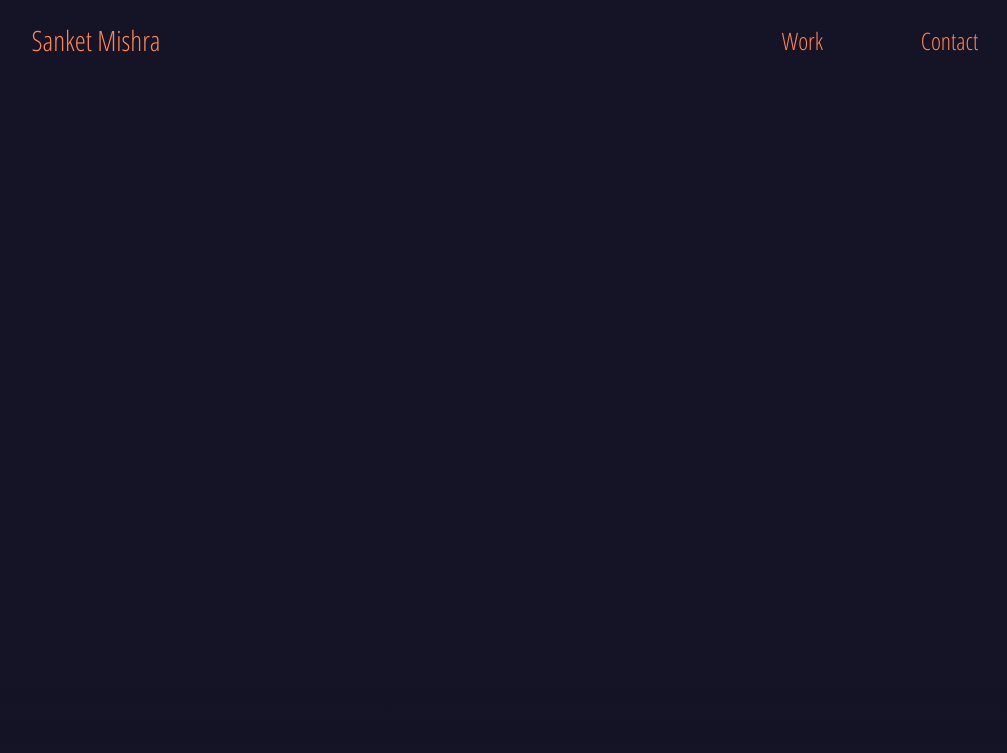
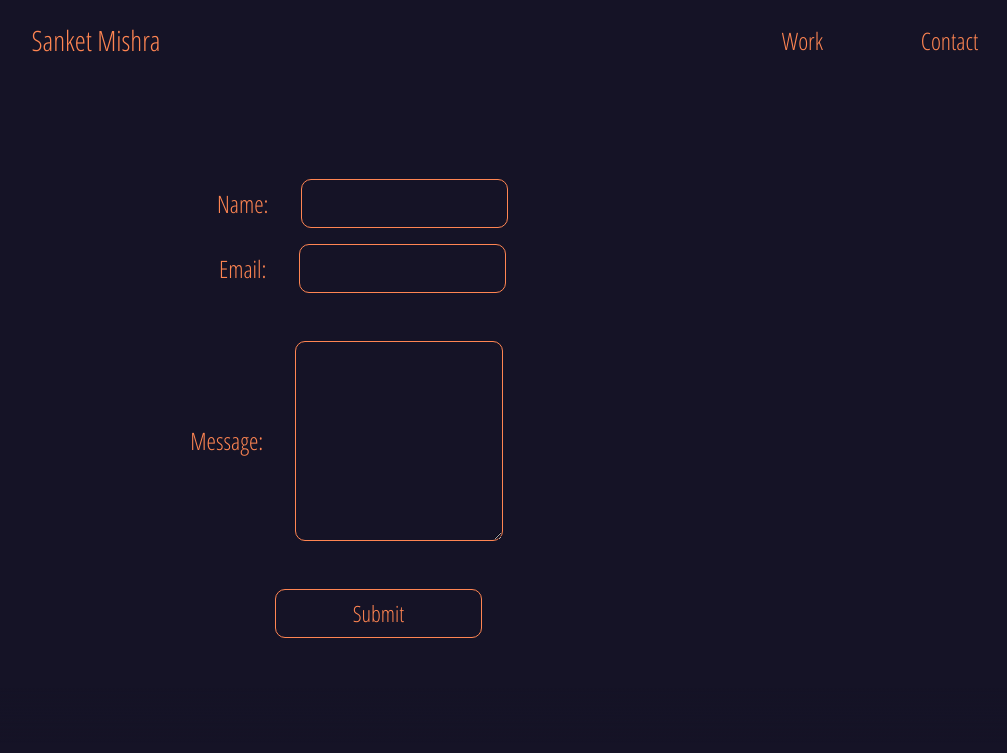
Before and after one commit to sanket0896/PersonalWebsite, a Gatsby site: page /contact in a window 1280 px wide. Shown: the top 753 px of the page, without its empty margins (124-1131 px from the left). Built offline with nearby package versions, Linux system fonts and the light colour scheme; Gatsby itself is replaced by a stand-in of ours.

Commit message:
Contact form WIP

```diff
--- a/gatsby-config.js
+++ b/gatsby-config.js
@@ -1,6 +1,7 @@
 module.exports = {
     plugins: [
         `gatsby-plugin-styled-components`,
+        // `gatsby-plugin-react-helmet`,
         // `gatsby-transformer-sharp`,
         // `gatsby-plugin-sharp`
     ],
--- a/package.json
+++ b/package.json
@@ -14,12 +14,15 @@
   },
   "dependencies": {
     "babel-plugin-styled-components": "^1.10.0",
+    "emailjs-com": "^2.3.2",
     "gatsby": "^2.2.5",
+    "gatsby-plugin-react-helmet": "^3.0.11",
     "gatsby-plugin-sharp": "^2.0.32",
     "gatsby-plugin-styled-components": "^3.0.7",
     "gatsby-transformer-sharp": "^2.1.17",
     "react": "^16.8.4",
     "react-dom": "^16.8.4",
+    "react-helmet": "^5.2.0",
     "react-icons": "^3.5.0",
     "styled-components": "^4.2.0"
   },
--- a/src/components/Card.js
+++ b/src/components/Card.js
@@ -1,6 +1,5 @@
 import React from "react";
 import styled from "styled-components";
-import { NavAnchor } from "./ReactComponentHub";
 
 const CardContainer = styled.div`
     min-height: 10%;
@@ -60,7 +59,9 @@ const CardTags = styled.div`
     font-weight: bold;
 `;
 
-const CardActionButton = styled(NavAnchor)`
+const CardActionButton = styled.a`
+    text-decoration: none;
+    color: inherit;
     display: block;
     display: flex;
     align-items: center;
--- a/src/components/StyledComponentHub.js
+++ b/src/components/StyledComponentHub.js
@@ -24,3 +24,7 @@ export const UndecoratedAnchor_SC = styled.a`
     color: inherit;
     text-decoration: none;
 `;
+
+export const HideOverflow_SC = styled.div`
+    overflow: hidden;
+`;
--- /dev/null
+++ b/src/components/contact-form.js
@@ -0,0 +1,124 @@
+import React, { Component, Fragment } from "react";
+import styled from "styled-components";
+import emailjs from "emailjs-com";
+import { HideOverflow_SC, ContentCenter_SC } from "./StyledComponentHub";
+import { SuperSecretEmailKeys } from "./../../envVar";
+
+const CustomLabel = styled.label`
+    display: flex;
+    align-items: center;
+    justify-content: center;
+    margin: 1rem 0;
+`;
+
+const CustomInput = styled.input`
+    background: transparent;
+    border: 1px solid #FF8552;
+    border-radius: 10px;
+    padding: 0.5rem 1rem;
+    margin-left: 2rem;
+    width: 45%;
+    color: #FF8552;
+    font-size: 1.4rem;
+    font-family: "Open Sans Condensed", sans-serif;
+
+    &:focus{
+        border: 1px solid #FF8552;
+        outline: none;
+    }
+`;
+
+const CustomTextarea = styled.textarea`
+    background: transparent;
+    border: 1px solid #FF8552;
+    border-radius: 10px;
+    padding: 0.5rem 1rem;
+    margin: 2rem;
+    width: 45%;
+    height: 200px;
+    color: #FF8552;
+    font-size: 1.4rem;
+    font-family: "Open Sans Condensed", sans-serif;
+
+    &:focus{
+        border: 1px solid #FF8552;
+        outline: none;
+    }
+`;
+
+const CustomButton = styled.input`
+    background: transparent;
+    border: 1px solid #FF8552;
+    border-radius: 10px;
+    padding: 0.5rem 1rem;
+    margin-left: 2rem;
+    width: 45%;
+    color: #FF8552;
+    font-size: 1.4rem;
+    font-family: "Open Sans Condensed", sans-serif;
+
+    &:focus{
+        border: 1px solid #FF8552;
+        outline: none;
+    }
+`;
+
+class ContactForm extends Component{
+    state = {
+        name: '',
+        email: '',
+        message: ''
+    }
+
+    handleNameChange = (event) => {
+        this.setState({name: event.target.value});
+    }
+    handleEmailChange = (event) => {
+        this.setState({email: event.target.value});
+    }
+    handleMessageChange = (event) => {
+        this.setState({message: event.target.value});
+    }
+
+    handleSubmit = (event) => {
+        event.preventDefault();
+        const obj = {
+            sender_name: this.state.name,
+            sender_email: this.state.email,
+            message: this.state.message,
+        };
+        emailjs.send(SuperSecretEmailKeys[0], SuperSecretEmailKeys[1],
+             JSON.stringify(obj), SuperSecretEmailKeys[2]);
+
+        alert('A name was submitted: ' + this.state.value);
+    }
+
+    render(){
+        return (
+            <Fragment>
+                <ContentCenter_SC>
+                    <HideOverflow_SC>
+                        <form onSubmit={this.handleSubmit}>
+                            <CustomLabel>
+                            Name:
+                            <CustomInput type="text" name="sender_name" value={this.state.value} onChange={this.handleNameChange} />
+                            </CustomLabel>
+                            <CustomLabel>
+                            Email:
+                            <CustomInput type="text" name="sender_email" value={this.state.value} onChange={this.handleEmailChange} />
+                            </CustomLabel>
+                            <CustomLabel>
+                            Message:
+                            <CustomTextarea type="text" name="message" value={this.state.value} onChange={this.handleMessageChange} />
+                            </CustomLabel>
+                            <CustomInput type="submit" value="Submit" />
+                        </form>
+                    </HideOverflow_SC>
+                </ContentCenter_SC>
+            </Fragment>
+        );
+    }
+}
+
+
+export default ContactForm;
--- a/src/pages/contact.js
+++ b/src/pages/contact.js
@@ -1,8 +1,11 @@
 import React from "react";
 import Layout from "../components/Layout";
-import {  } from "../components/StyledComponentHub";
 
+import Contact from "../components/contact-form";
+import { ContentCenter_SC } from "../components/StyledComponentHub";
 export default () =>
 <Layout>
-
+    <ContentCenter_SC>
+        <Contact />
+    </ContentCenter_SC>
 </Layout>
```
Also changed, not shown: src/pages/work.js (+25 -1 lines), 2 other files.
